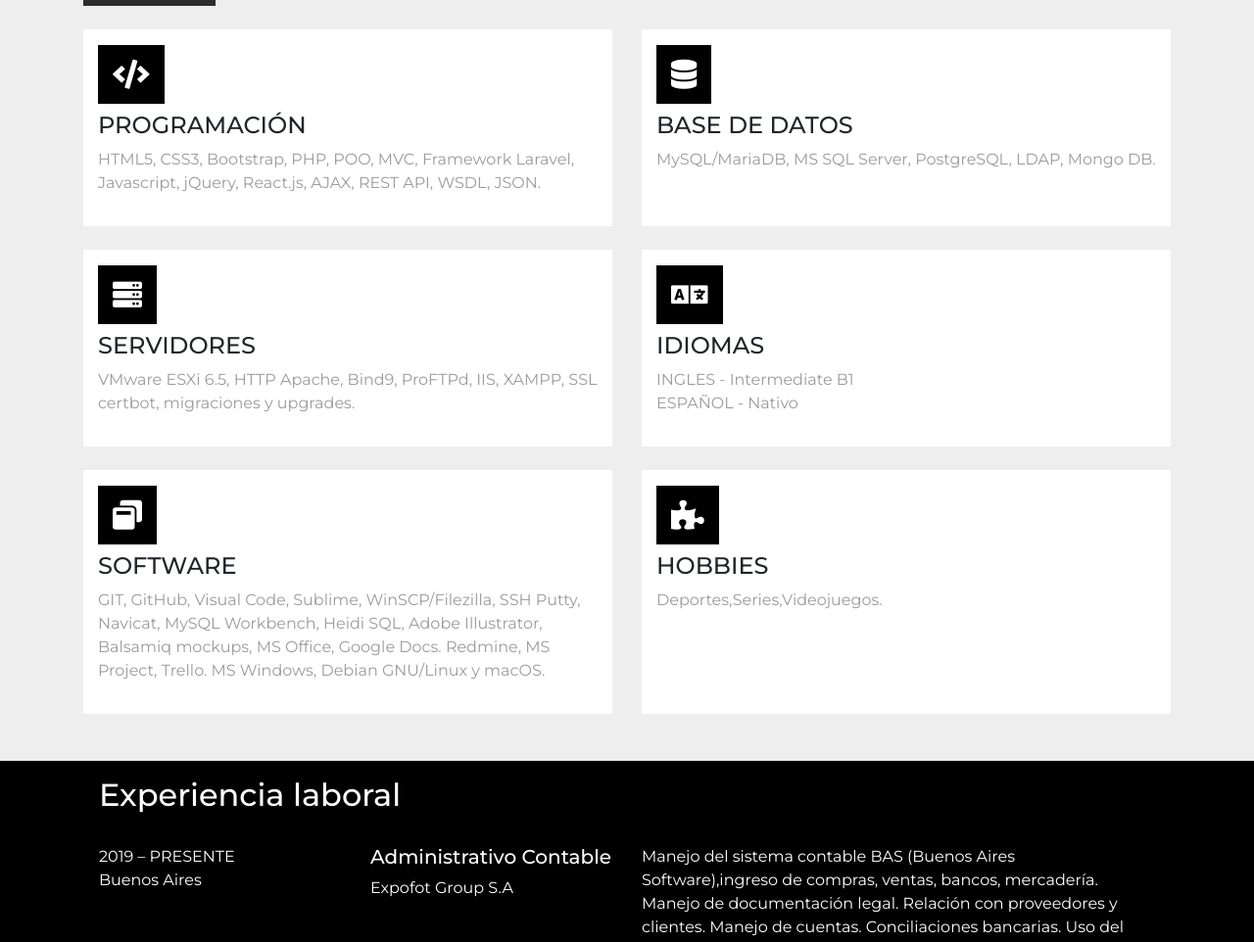
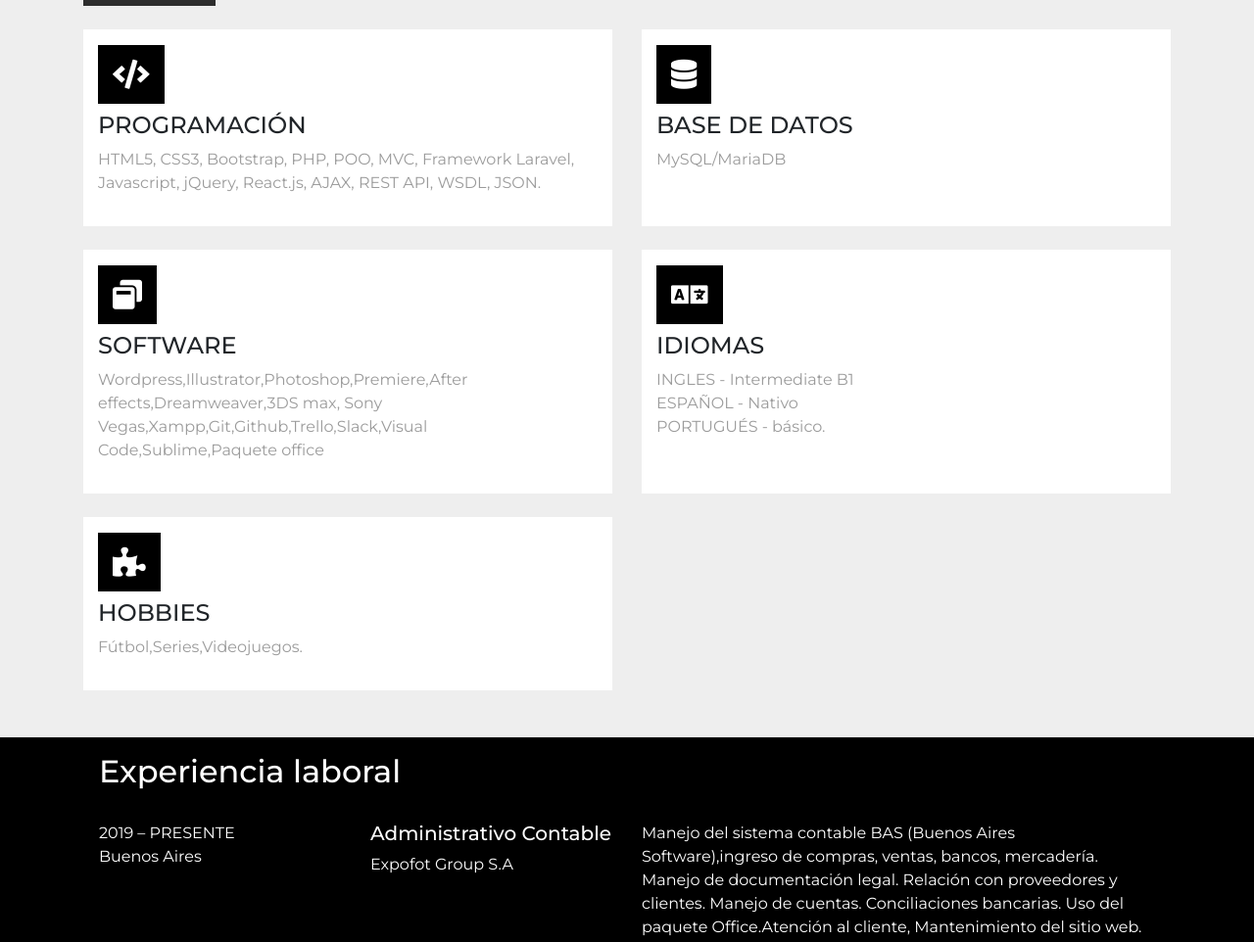
Before and after one commit to griecohernan/portfolio, a PHP site: page /sobre-mi.php in a window 1280 px wide. Shown: the part 388-1350 px from the top of the page at 98% size. Run offline with PHP 8.4, Linux system fonts and the light colour scheme.

Commit message:
corregido

```diff
--- a/sobre-mi.php
+++ b/sobre-mi.php
@@ -66,7 +66,7 @@
                             <h2 class="titulo-cajas">BASE DE DATOS</h2>
                         </div>
                         <div class="col">
-                            <p class="parrafo-proyecto">MySQL/MariaDB, MS SQL Server, PostgreSQL, LDAP, Mongo DB.</p>
+                            <p class="parrafo-proyecto">MySQL/MariaDB</p>
                         </div>
                     </div>
                 </div>
@@ -76,14 +76,14 @@
                 <div class="col-sm-6 col-12">
                     <div class="bg-white py-3">
                         <div class="col">
-                            <i class="fas fa-server"></i>
+                        <i class="fas fa-window-restore"></i>
                         </div>
                         <div class="col pt-2">
-                            <h2 class="titulo-cajas">SERVIDORES</h2>
+                            <h2 class="titulo-cajas">SOFTWARE</h2>
                         </div>
                         <div class="col">
-                            <p class="parrafo-proyecto">VMware ESXi 6.5, HTTP Apache, Bind9, ProFTPd, IIS, XAMPP, SSL
-                                certbot, migraciones y upgrades.</p>
+                            <p class="parrafo-proyecto">Wordpress,Illustrator,Photoshop,Premiere,After effects,Dreamweaver,3DS max,
+                            Sony Vegas,Xampp,Git,Github,Trello,Slack,Visual Code,Sublime,Paquete office</p>
                         </div>
                     </div>
                 </div>
@@ -97,7 +97,8 @@
                         </div>
                         <div class="col">
                             <p class="parrafo-proyecto">INGLES - Intermediate B1 <br>
-                                ESPAÑOL - Nativo</p>
+                                ESPAÑOL - Nativo <br>
+                                PORTUGUÉS - básico.</p>
                         </div>
                     </div>
                 </div>
@@ -106,32 +107,19 @@
                 <div class="col-sm-6 col-12">
                     <div class="bg-white py-3">
                         <div class="col">
-                            <i class="fas fa-window-restore"></i>
-                        </div>
-                        <div class="col pt-2">
-                            <h2 class="titulo-cajas">SOFTWARE</h2>
-                        </div>
-                        <div class="col">
-                            <p class="parrafo-proyecto">GIT, GitHub, Visual Code, Sublime, WinSCP/Filezilla, SSH Putty,
-                                Navicat, MySQL Workbench, Heidi SQL, Adobe Illustrator, Balsamiq mockups, MS Office,
-                                Google Docs. Redmine, MS Project, Trello. MS Windows, Debian GNU/Linux y macOS.</p>
-                        </div>
-                    </div>
-                </div>
-                <div class="col-sm-6 col-12 mt-sm-0 mt-4">
-                    <div class="bg-white py-3">
-                        <div class="col">
-                            <i class="fas fa-puzzle-piece"></i>
+                        <i class="fas fa-puzzle-piece"></i>
                         </div>
                         <div class="col pt-2">
                             <h2 class="titulo-cajas">HOBBIES</h2>
                         </div>
                         <div class="col">
-                            <p class="parrafo-proyecto">Deportes,Series,Videojuegos.</p>
+                            <p class="parrafo-proyecto">Fútbol,Series,Videojuegos.</p>
                         </div>
                     </div>
                 </div>
+
             </div>
+
         </section>
 
     </div>
```
